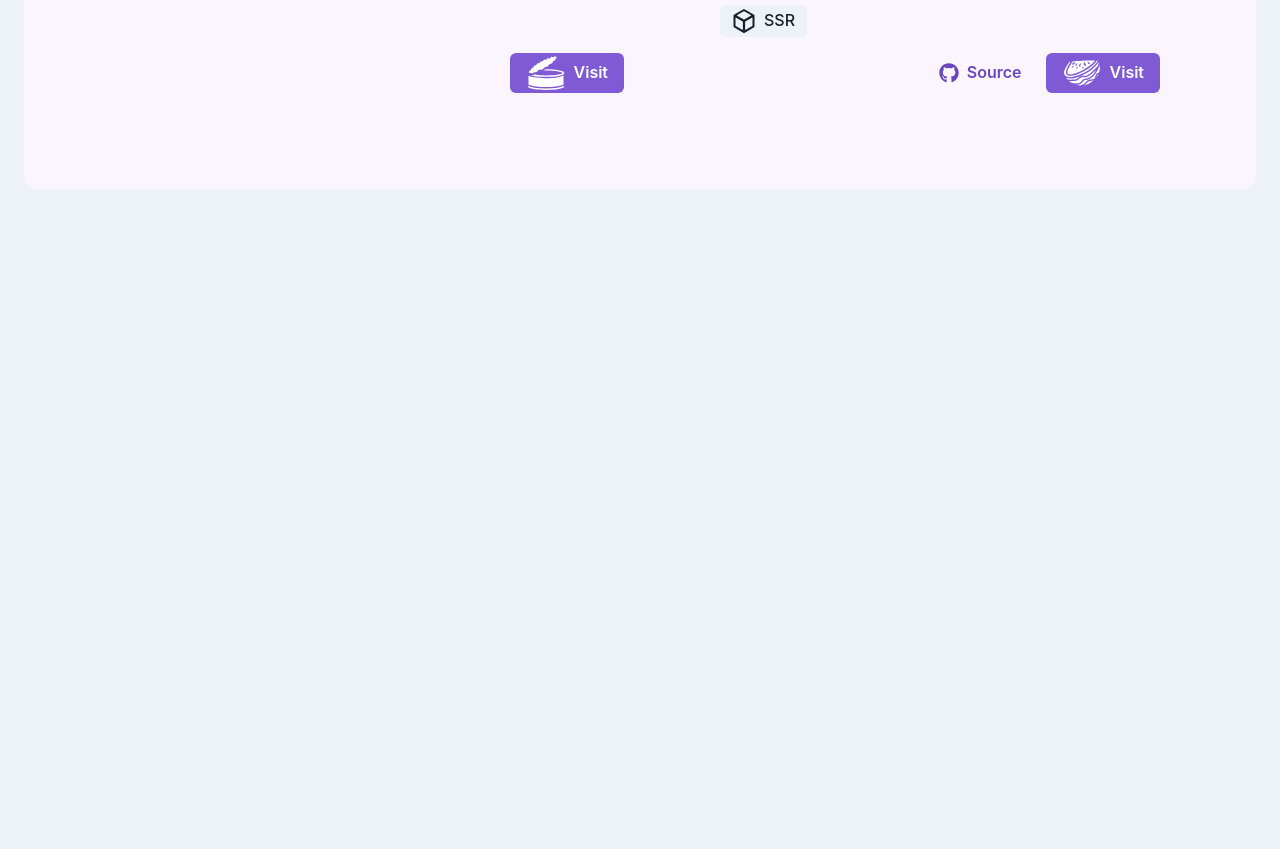
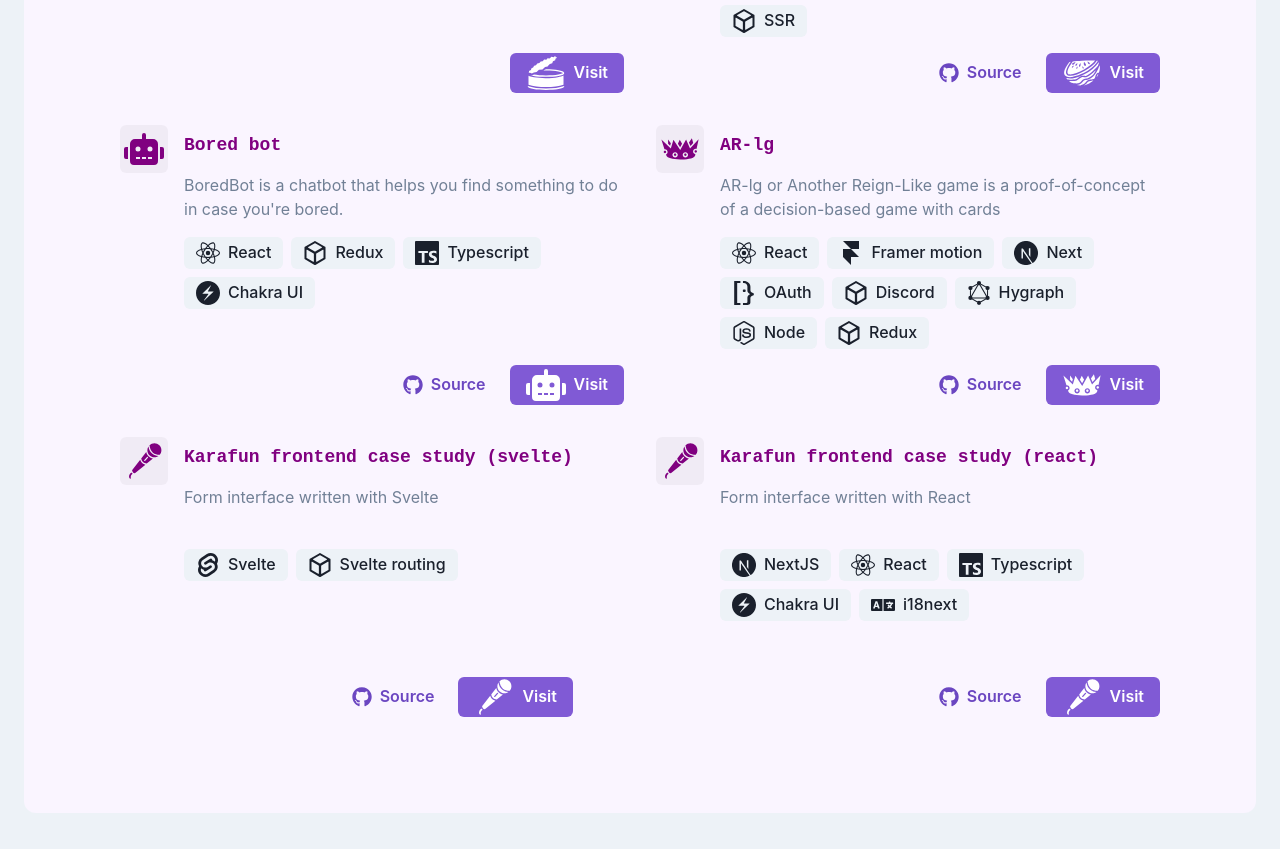
Before and after one commit to alpliar/portfolio, a Next.js app: page /projects in a window 1280 px wide. Shown: the part 580-1429 px from the top of the page. Before the commit the page ends 805 px from the top, so only its background shows below. Built offline with nearby package versions, Linux system fonts and the light colour scheme.

Commit message:
feature: add projects

```diff
--- a/components/Technologies.tsx
+++ b/components/Technologies.tsx
@@ -1,8 +1,10 @@
 import { Tag, TagLabel, TagLeftIcon, Wrap, WrapItem } from "@chakra-ui/react";
 import React from "react";
 import { IconType } from "react-icons";
-import { FaTags } from "react-icons/fa";
+import { FaLanguage, FaTags } from "react-icons/fa";
+import { GiGlobe } from "react-icons/gi";
 import {
+  SiAuth0,
   SiChakraui,
   SiConfluence,
   SiCplusplus,
@@ -10,6 +12,7 @@
   SiCypress,
   SiDotnet,
   SiEslint,
+  SiFramer,
   SiGoogleanalytics,
   SiGoogletagmanager,
   SiGraphql,
@@ -29,6 +32,7 @@
   SiReact,
   SiRuby,
   SiRubyonrails,
+  SiSuperuser,
   SiSvelte,
   SiTypescript,
   SiVisualstudiocode,
@@ -53,6 +57,8 @@
     case "Nuxt":
     case "Nuxt.js":
       return SiNuxtdotjs;
+    case "Framer motion":
+      return SiFramer;
     case "NPM":
       return SiNpm;
     case "C++":
@@ -65,6 +71,13 @@
       return SiPrettier;
     case "ESLint":
       return SiEslint;
+    case "i18next":
+      return FaLanguage;
+    case "Hygraph":
+    case "GraphCMS":
+      return SiGraphql;
+    case "OAuth":
+      return SiSuperuser;
     case "Next":
     case "Next.js":
     case "NextJS":
--- a/data/projects.data.tsx
+++ b/data/projects.data.tsx
@@ -1,4 +1,10 @@
-import { GiOpenedFoodCan, GiWatermelon } from "react-icons/gi";
+import { FaRobot } from "react-icons/fa";
+import {
+  GiCrown,
+  GiMicrophone,
+  GiOpenedFoodCan,
+  GiWatermelon,
+} from "react-icons/gi";
 import { Project } from "../models/project.model";
 
 const projectsData: Project[] = [
@@ -33,5 +39,48 @@
       "SSR",
     ],
   },
+  {
+    title: "Bored bot",
+    url: "https://bored-bot-alpliar.vercel.app/",
+    description:
+      "BoredBot is a chatbot that helps you find something to do in case you're bored.",
+    icon: FaRobot,
+    sourceUrl: "https://github.com/alpliar/vivlio-frontend-challenge",
+    technologies: ["React", "Redux", "Typescript", "Chakra UI"],
+  },
+  {
+    title: "AR-lg",
+    description:
+      "AR-lg or Another Reign-Like game is a proof-of-concept of a decision-based game with cards",
+    url: "https://another-reigns-like-game.vercel.app/game",
+    sourceUrl: "https://github.com/alpliar/another-reigns-like-game",
+    icon: GiCrown,
+    technologies: [
+      "React",
+      "Framer motion",
+      "Next",
+      "OAuth",
+      "Discord",
+      "Hygraph",
+      "Node",
+      "Redux",
+    ],
+  },
+  {
+    title: "Karafun frontend case study (svelte)",
+    url: "https://karafun-frontend-svelte-alpliar.vercel.app/",
+    description: "Form interface written with Svelte",
+    icon: GiMicrophone,
+    sourceUrl: "https://github.com/alpliar/karafun-frontend-svelte",
+    technologies: ["Svelte", "Svelte routing"],
+  },
+  {
+    title: "Karafun frontend case study (react)",
+    url: "https://karafun-frontend-case-study.vercel.app/",
+    description: "Form interface written with React",
+    icon: GiMicrophone,
+    sourceUrl: "https://github.com/alpliar/karafun-frontend-case-study",
+    technologies: ["NextJS", "React", "Typescript", "Chakra UI", "i18next"],
+  },
 ];
 export default projectsData;
```
